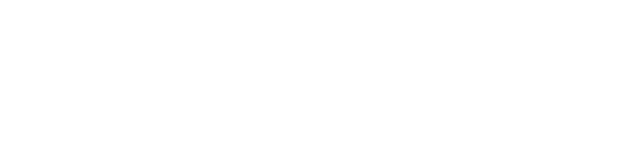
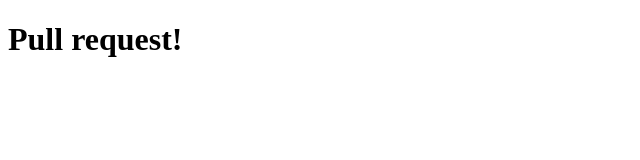
Before and after one commit to mdpastrana/LNR-Website, a plain HTML site: page feature1.html in a window 1280 px wide. Shown: the whole page, without its empty margins (0-640 px from the left). Drawn offline with Linux system fonts and the light colour scheme.

Commit message:
Update feature1.html

```diff
--- a/feature1.html
+++ b/feature1.html
@@ -7,6 +7,6 @@
     <title>Document</title>
 </head>
 <body>
-
+    <h1>Pull request!</h1>
 </body>
 </html>
```
